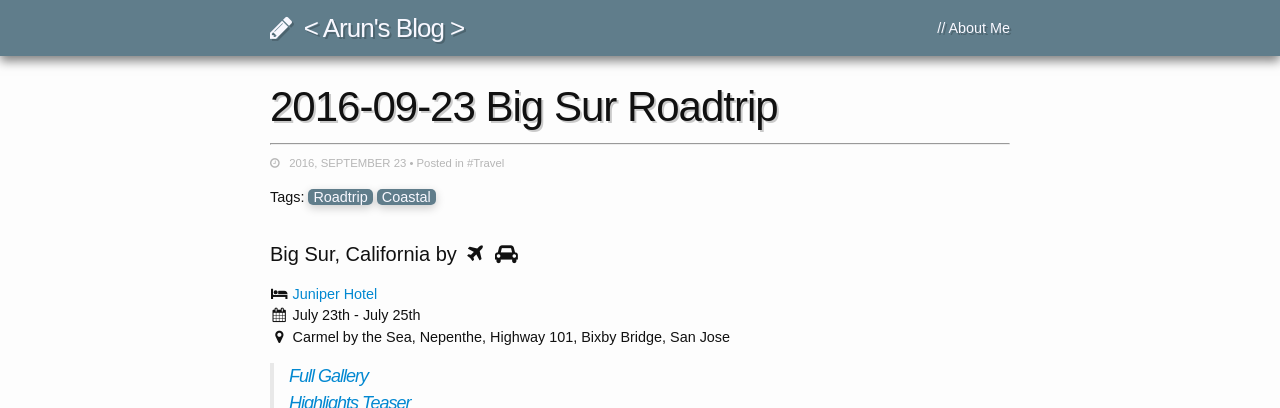
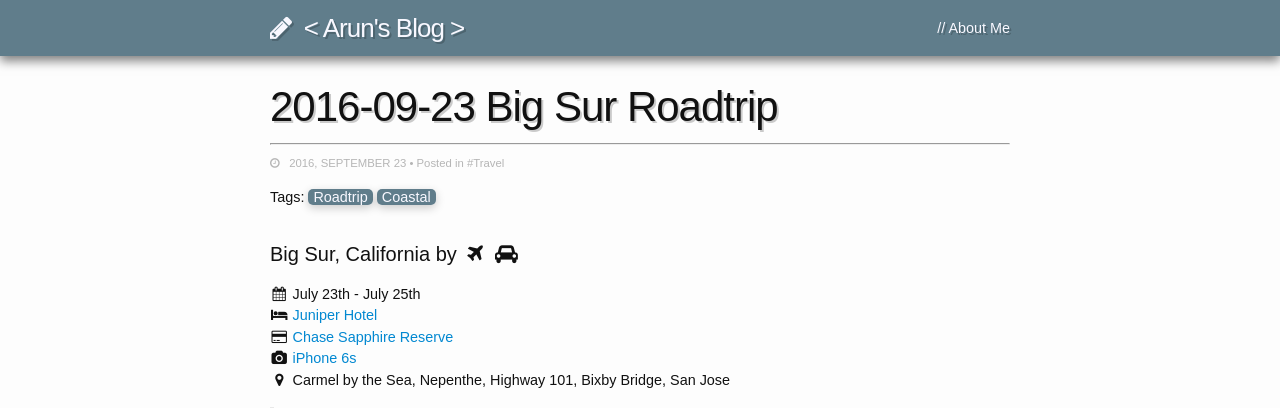
Before and after one commit to arvarghese/blog, a Jekyll site: the page built from _posts/2016-09-23-big-sur-roadtrip.markdown, in a window 1280 px wide, cut to the strip 0-408 px from the top of the page. Built offline with Jekyll 4.4.1, drawn with Linux system fonts in a browser that asks for light colours; nearby versions of some CDN libraries; some web fonts are replaced; comment, search, counter and statistics services are not loaded.

Commit message:
added camera, rewards card to travel posts

```diff
--- a/_posts/2016-08-20-puerto-vallarta.markdown
+++ b/_posts/2016-08-20-puerto-vallarta.markdown
@@ -8,8 +8,10 @@ tags: [mexico,resort,infinitypool]
 ---
 
 #### Puerto Vallarta, Mexico by <i class="fa fa-fw fa-plane"></i>
++ <i class="fa fa-fw fa-calendar"></i> August 20th - August 21st
 + <i class="fa fa-fw fa-bed"></i> [Garza Blanca Resort](http://www.garzablancaresort.com/)
-+ <i class="fa fa-fw fa-calendar"></i> August 20th - August 21st
++ <i class="fa fa-fw fa-credit-card"></i> [Chase Sapphire Preferred](https://creditcards.chase.com/credit-cards/chase-sapphire-preferred)
++ <i class="fa fa-fw fa-camera"></i> [iPhone 6s](http://www.apple.com/shop/buy-iphone/iphone6s)
 + <i class="fa fa-fw fa-map-marker"></i> Just stayed at the resort this time!
 
 This was probably the most spontaneous trip we have taken so far, we literally decided less than twelve hours before the flight that we were going to do it. And not just that, also fly standby! Flying standby is always risky, especially to popular destinations like Puerto Vallarta.
--- a/_posts/2016-08-26-negril.markdown
+++ b/_posts/2016-08-26-negril.markdown
@@ -8,8 +8,10 @@ tags: [jamaica,cliffside,bungalows,bridgejump]
 ---
 
 #### Negril, Jamaica by <i class="fa fa-fw fa-plane"></i>
++ <i class="fa fa-fw fa-calendar"></i> July 8th - July 10th
 + <i class="fa fa-fw fa-bed"></i> [Rockhouse Hotel](http://www.rockhouse.com/escape/)
-+ <i class="fa fa-fw fa-calendar"></i> July 8th - July 10th
++ <i class="fa fa-fw fa-credit-card"></i> [Chase Sapphire Reserve](https://www.chase.com/card-benefits/sapphirereserve/rewards)
++ <i class="fa fa-fw fa-camera"></i> [iPhone 6s](http://www.apple.com/shop/buy-iphone/iphone6s)
 + <i class="fa fa-fw fa-map-marker"></i> Push Cart, Rick's Cafe, Sweetspice
 
 We had booked this trip a while back, got a great deal through Spirit Airlines. Following our current trend, this is also just a weekend trip, spanning Friday to Sunday. My wife discovered the hotel and instantly fell in love with it. It reminded us of the Maldives, specifically the over-water villas and crystal clear water. It is about an hour and half drive out from the Montego Bay airport, and well worth the drive too! From the moment we stepped on the resort to the last few minutes before we regretfully said goodbye to the unbelievable nice staff, it was an amazing experience. The views, food very similar to our native cuisine, and activities were all top notch. I highly recommend this place to any one looking for a luxury resort getaway while in Jamaica.
--- a/_posts/2016-09-23-big-sur-roadtrip.markdown
+++ b/_posts/2016-09-23-big-sur-roadtrip.markdown
@@ -8,8 +8,10 @@ tags: [roadtrip,coastal]
 ---
 
 #### Big Sur, California by <i class="fa fa-fw fa-plane"></i> <i class="fa fa-fw fa-car"></i>
++ <i class="fa fa-fw fa-calendar"></i> July 23th - July 25th
 + <i class="fa fa-fw fa-bed"></i> [Juniper Hotel](http://curiocollection3.hilton.com/en/hotels/california/juniper-hotel-cupertino-curio-collection-by-hilton-SJCCCQQ/index.html)
-+ <i class="fa fa-fw fa-calendar"></i> July 23th - July 25th
++ <i class="fa fa-fw fa-credit-card"></i> [Chase Sapphire Reserve](https://www.chase.com/card-benefits/sapphirereserve/rewards)
++ <i class="fa fa-fw fa-camera"></i> [iPhone 6s](http://www.apple.com/shop/buy-iphone/iphone6s)
 + <i class="fa fa-fw fa-map-marker"></i> Carmel by the Sea, Nepenthe, Highway 101, Bixby Bridge, San Jose
 
 + > [Full Gallery](http://imgur.com/a/V3P0z)
--- a/_posts/2016-10-07-costa-rica.markdown
+++ b/_posts/2016-10-07-costa-rica.markdown
@@ -8,10 +8,11 @@ tags: [hiking,volcano,hotsprings,resort,infinitypool]
 ---
 
 #### Costa Rica by <i class="fa fa-fw fa-plane"></i>
++ <i class="fa fa-fw fa-calendar"></i> October 7th - October 9th
 + <i class="fa fa-fw fa-bed"></i> [Springs Resort](http://www.thespringscostarica.com/the-springs-room-descriptions.php?gclid=CjwKEAjw-Oy_BRDg4Iqok57a4kcSJADsuDK1zolwJNUo20C6PGf3875YJGAddXqgoD1RHCusf5D6jhoCjU_w_wcB)
-+ <i class="fa fa-fw fa-calendar"></i> October 7th - October 9th
++ <i class="fa fa-fw fa-credit-card"></i> [Chase Sapphire Reserve](https://www.chase.com/card-benefits/sapphirereserve/rewards)
++ <i class="fa fa-fw fa-camera"></i> [iPhone 6s](http://www.apple.com/shop/buy-iphone/iphone6s)
 + <i class="fa fa-fw fa-map-marker"></i> San Jose, San Ramon, Zarcero, La Fortuna, Arenal Volcano, Springs Resort
-+ <i class="fa fa-fw fa-credit-card"></i> [Chase Sapphire Reserve](https://www.chase.com/card-benefits/sapphirereserve/rewards)
 
 This place reminded me alot of Puerto Rico in that there is a lush jungle landscape contrasted with rollings hills/mountains and volcanoes, in addition to the cities and barely paved roads. Overall the trip was pretty fun, from hiking to get a good view of the Arenal to eating termites out of a nest. One of the main highlights are the hot springs of Costa Rica, naturally warm water coming from the surrounding volcanoes. One recommendation is rent your own car instead of doing a tour. Though the tours are great, rental cars are cheap (~13 $/day) and let you explore on your own time, allowing you to cover more and see what Costa Rica has to offer.
 
```
Also changed, not shown: 6 other files.
